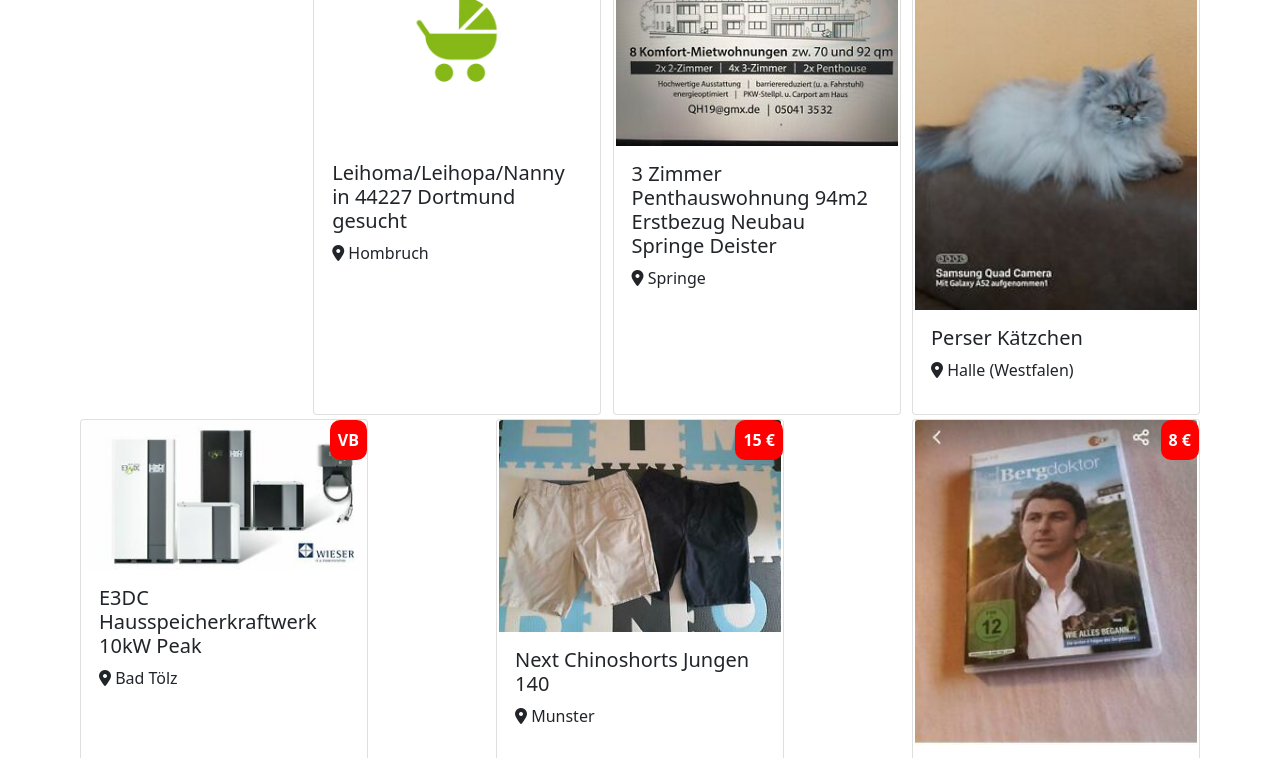
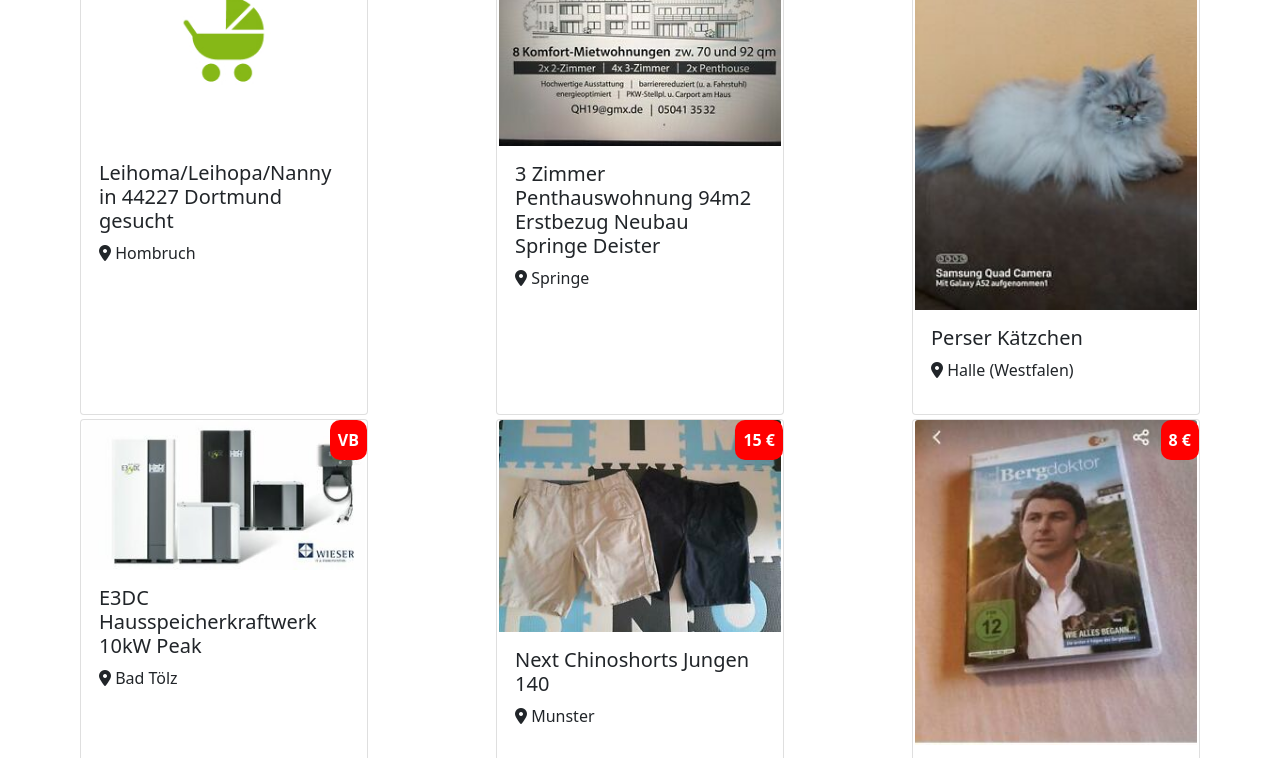
Before and after one commit to omr-dev/myEbay, a website with bundled scripts: page index.html in a window 1280 px wide. Shown: the part 265-1023 px from the top of the page. Built offline with nearby package versions, Linux system fonts and the light colour scheme.

Commit message:
fix home ads list

```diff
--- a/css/style.scss
+++ b/css/style.scss
@@ -29,6 +29,7 @@
 }
 .adCard:hover {
   border: 2px solid red !important;
+  cursor: pointer;
 }
 .img-random-profile {
   width: 100% !important;
--- a/index.html
+++ b/index.html
@@ -106,7 +106,7 @@
     <div class="container-lg pt-5" id="homePage">
         <div class="row row-cols-auto g-1 justify-content-between" id="adsList">
 
-            <h1>HOMEPAGE</h1>
+
         </div>
 
     </div>
@@ -219,6 +219,8 @@
     <script src="./app/dbSimulator.js"></script>
 
 
+
+
 </body>
 
 </html>
```
Also changed, not shown: css/style.css, 1 other file.
